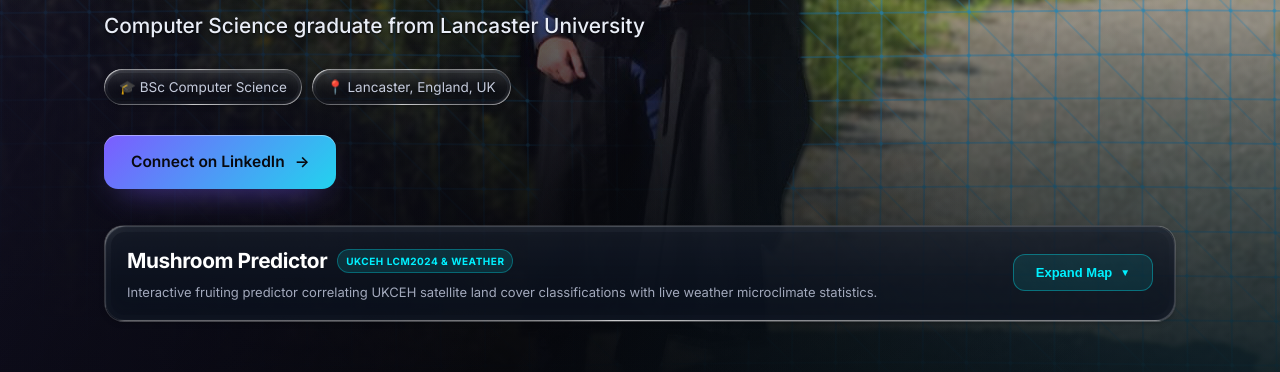
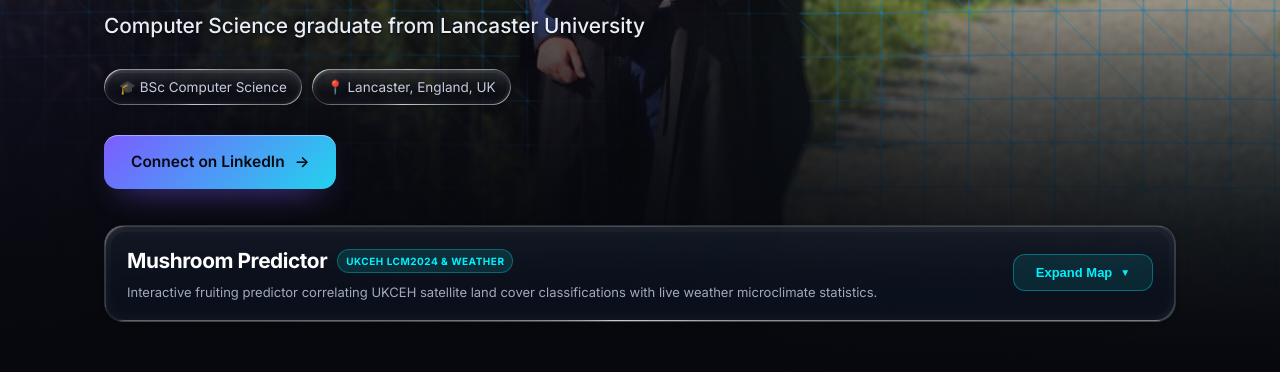
Before and after one commit to DinasSt/website, a website built with webpack: page index.html in a window 1280 px wide. Shown: the part 428-800 px from the top of the page. Built offline with nearby package versions, Linux system fonts and the light colour scheme.

Commit message:
Lock hero photo scale to initial viewport with smooth bottom gradient fade

```diff
--- a/index.html
+++ b/index.html
@@ -132,7 +132,25 @@
   }
 
   /* ==================== HERO & DEPTH LAYERS ==================== */
-  .hero{position:relative;min-height:100svh;display:flex;flex-direction:column;justify-content:flex-end;overflow:hidden}
+  .hero{
+    position:relative;
+    min-height:100svh;
+    display:flex;
+    flex-direction:column;
+    justify-content:flex-end;
+    background:var(--bg);
+  }
+
+  /* Fixed Viewport Backdrop (Locked to initial viewport height so photo scale never zooms or stretches) */
+  .hero-backdrop{
+    position:absolute;
+    top:0;left:0;right:0;
+    height:100svh;
+    min-height:640px;
+    overflow:hidden;
+    pointer-events:none;
+    z-index:0;
+  }
 
   /* Layer 0: Background Photo */
   .hero-media{position:absolute;inset:0;z-index:0;pointer-events:none;overflow:hidden}
@@ -166,6 +184,20 @@
   .tint{
     position:absolute;inset:0;z-index:4;mix-blend-mode:screen;pointer-events:none;
     background:linear-gradient(120deg,rgba(124,92,255,.11),transparent 55%,rgba(34,211,238,.09));
+  }
+
+  /* Smooth colour gradient moving from bottom of hero photo into page background */
+  .hero-bottom-fade{
+    position:absolute;
+    bottom:0;left:0;right:0;
+    height:380px;
+    z-index:4;
+    pointer-events:none;
+    background:linear-gradient(to bottom,
+      rgba(7,8,13,0) 0%,
+      rgba(7,8,13,.25) 25%,
+      rgba(7,8,13,.75) 65%,
+      var(--bg) 100%);
   }
 
   /* Layer 4: Hero Content */
@@ -755,6 +787,8 @@
 </header>
 
 <main class="hero" id="top">
+  <!-- Fixed Viewport Backdrop (Keeps photo scale static and blends into background) -->
+  <div class="hero-backdrop">
     <!-- Layer 0: Background Photo -->
     <div class="hero-media">
       <img src="assets/dinas-hero.jpg" alt="Dinas Stakeliunas graduation background">
@@ -771,6 +805,10 @@
     <!-- Layer 3: Ambient Scrim and Tint -->
     <div class="scrim" aria-hidden="true"></div>
     <div class="tint" aria-hidden="true"></div>
+
+    <!-- Smooth Bottom Gradient Fade moving from bottom of hero photo -->
+    <div class="hero-bottom-fade" aria-hidden="true"></div>
+  </div>
 
   <!-- Layer 4: Interactive Hero Content -->
   <div class="hero-content">
@@ -1430,7 +1468,7 @@
 
   const isCursorOverPerson = (clientX, clientY) => {
     if (!maskBytes) return false;
-    const heroEl = document.querySelector('.hero');
+    const heroEl = document.querySelector('.hero-backdrop') || document.querySelector('.hero');
     if (!heroEl) return false;
     const rect = heroEl.getBoundingClientRect();
 
@@ -1479,8 +1517,9 @@
 
   const createGrid = () => {
     dpr = Math.min(window.devicePixelRatio || 1, 2);
-    width = window.innerWidth;
-    height = window.innerHeight;
+    const container = document.querySelector('.hero-backdrop');
+    width = container ? container.clientWidth : window.innerWidth;
+    height = container ? container.clientHeight : window.innerHeight;
 
     canvas.width = Math.round(width * dpr);
     canvas.height = Math.round(height * dpr);
```
Lines whose indentation alone changed are shown as unchanged.
